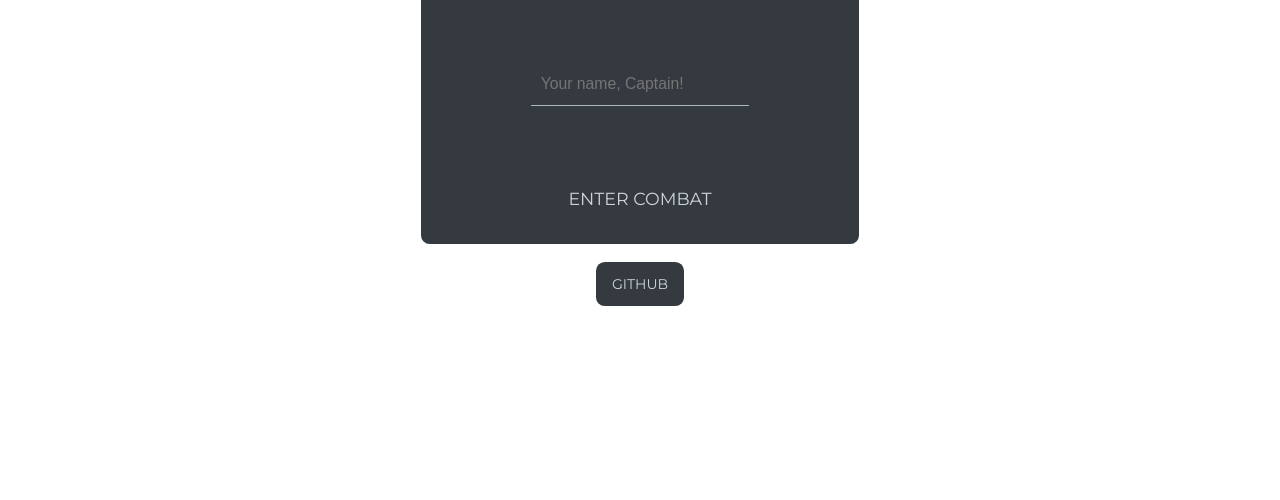
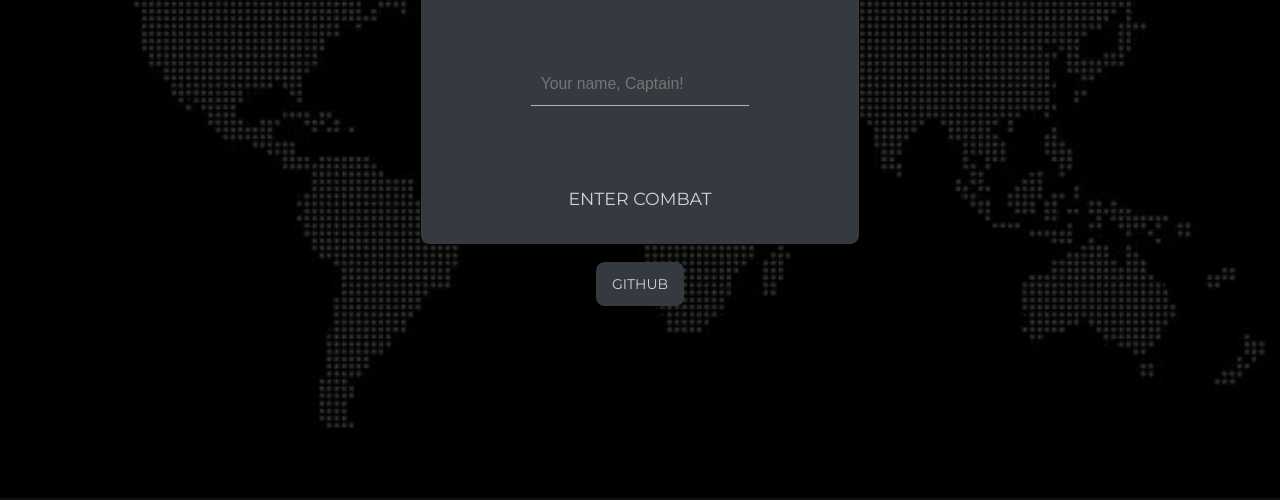
Before and after one commit to late-bloomer82/Battleship, a plain HTML site: page index.html in a window 1280 px wide. Shown: the part 300-800 px from the top of the page. Drawn offline with Linux system fonts and the light colour scheme.

Commit message:
added background image and fixed url path

```diff
--- a/styles.css
+++ b/styles.css
@@ -23,7 +23,7 @@ body {
   min-height: 100vh;
   margin: 0;
   padding: 0;
-  background-image: url("./images/worldmap.jpg");
+  background-image: url("./dist/images/worldmap.jpg");
   background-size: cover;
   background-position: center;
 }
```
Also changed, not shown: dist/images/worldmap.jpg (added).
